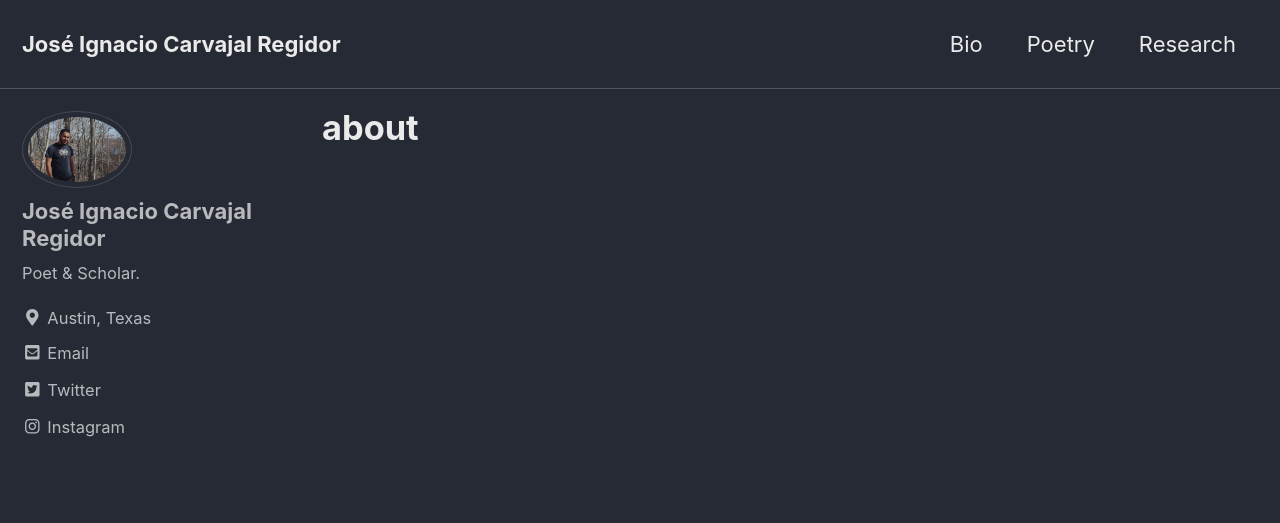
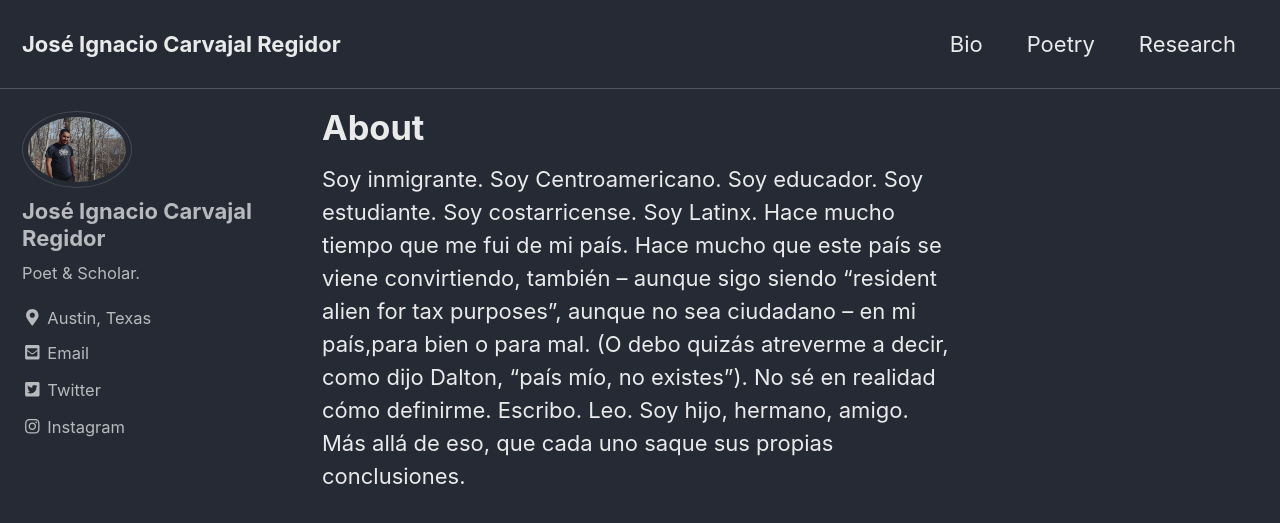
Before and after one commit to ignaciocarvajalregidor/ignaciocarvajalregidor.github.io, a Jekyll site: the page built from about/index.html, in a window 1280 px wide and 900 px high. Shown: the top 523 px of the window. Built offline with Jekyll 4.4.1, drawn with Linux system fonts in a browser that asks for light colours; cached includes are drawn as plain includes; nearby versions of some CDN libraries.

Commit message:
adding content to about

```diff
--- a/about/index.html
+++ b/about/index.html
@@ -1,8 +1,12 @@
 ---
-title: about
+title: About
 layout: single
 classes:
   - landing
   - dark-theme
 author_profile: true
 ---
+
+Soy inmigrante. Soy Centroamericano. Soy educador. Soy estudiante. Soy costarricense. Soy Latinx. Hace mucho tiempo que me fui de mi país. Hace mucho que este país se viene convirtiendo, también – aunque sigo siendo “resident alien for tax purposes”, aunque no sea ciudadano – en mi país,para bien o para mal. (O debo quizás atreverme a decir, como dijo Dalton, “país mío, no existes”).
+
+No sé en realidad cómo definirme. Escribo. Leo. Soy hijo, hermano, amigo. Más allá de eso, que cada uno saque sus propias conclusiones.
```
